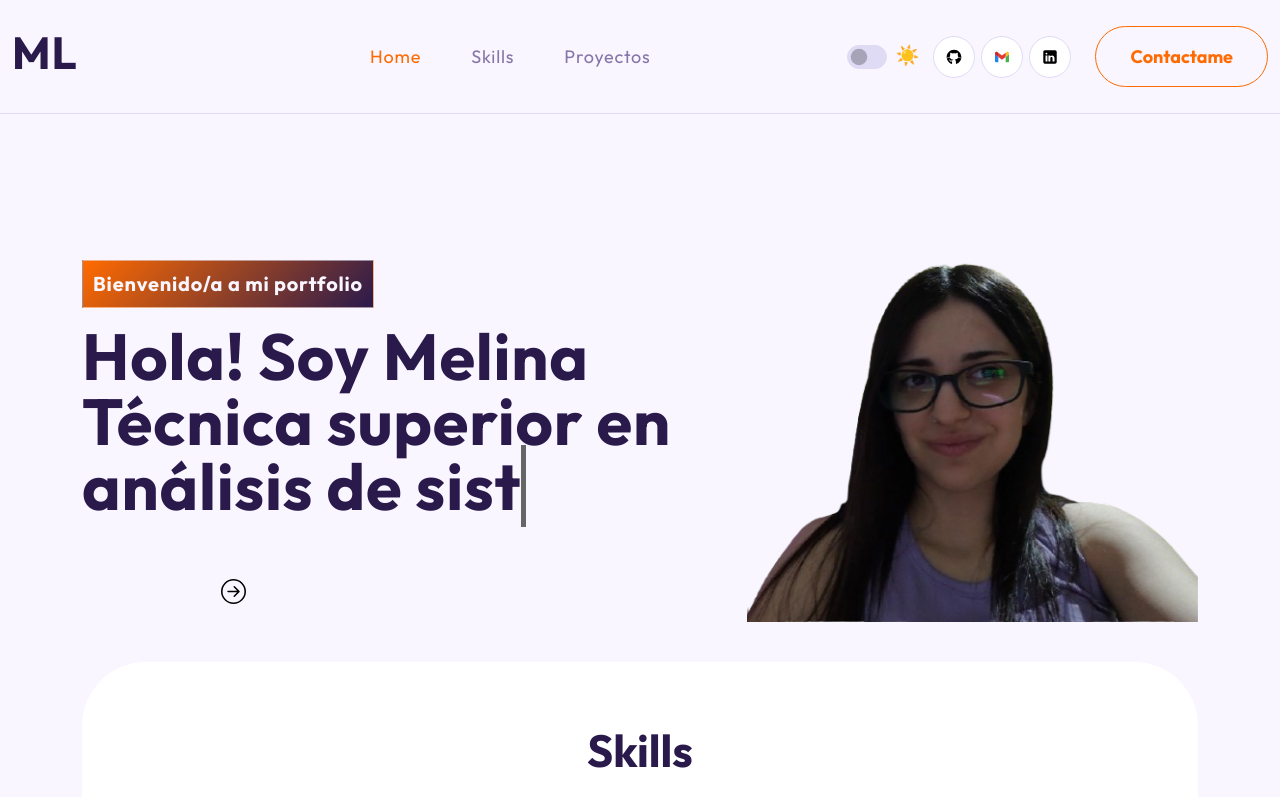
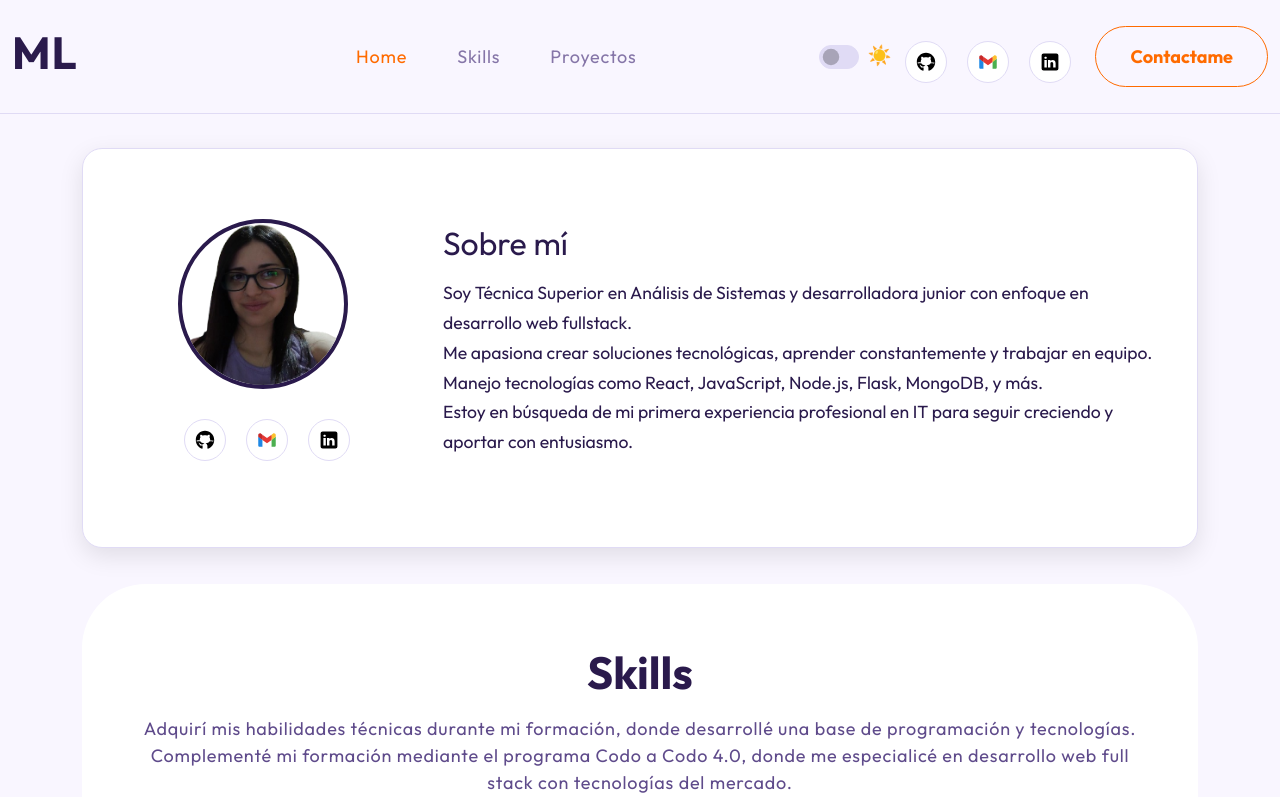
Before and after one commit to melinalarramendy/porfolio, a React (Create React App) app: page / in a window 1280 px wide. Shown: the top 797 px of the page. Built offline with nearby package versions, Linux system fonts and the light colour scheme.

Commit message:
Cambie la estetica del banner.

```diff
--- a/src/App.css
+++ b/src/App.css
@@ -66,7 +66,9 @@ html {
   scroll-padding-top: 75px;
 }
 
+
 body {
+  margin-top: 100px;
   font-weight: 400;
   overflow-x: hidden;
   position: relative;
@@ -366,7 +368,6 @@ nav.navbar .navbar-toggler[aria-expanded="true"] .navbar-toggler-icon {
 .vvd::before {
   content: "";
   background: var(--primary);
-  /* Fondo naranja */
   width: 0%;
   height: 100%;
   position: absolute;
@@ -494,79 +495,141 @@ nav.navbar .navbar-toggler[aria-expanded="true"] .navbar-toggler-icon:after {
 
 /************ Banner ************/
 .banner {
-  margin-top: 0;
-  padding: 260px 0 100px 0;
-  background-position: top center;
-  background-size: cover;
-  background-repeat: no-repeat;
+  padding: 60px 0;
+  background-color: var(--background);
 }
 
-.banner .tagline {
-  font-weight: 700;
-  letter-spacing: 0.8px;
-  padding: 8px 10px;
-  background: linear-gradient(135deg, var(--primary) 0%, var(--on-background) 100%);
-  color: var(--background);
-  border: 1px solid rgba(255, 255, 255, 0.5);
-  font-size: 20px;
-  margin-bottom: 16px;
-  display: inline-block;
+.profile-card-container {
+  background-color: var(--surface);
+  border: 1px solid var(--outline);
+  border-radius: 20px;
+  box-shadow: 0px 8px 24px rgba(0, 0, 0, 0.1);
+  padding: 30px;
+  animation: fadeSlideUp 1s ease-out both;
 }
 
-.banner h1 {
-  font-size: 65px;
-  font-weight: 700;
-  letter-spacing: 0.8px;
-  line-height: 1;
-  margin-bottom: 20px;
-  display: block;
-}
-
-.banner p {
-  color: var(--color-text-secondary);
-  font-size: 18px;
-  letter-spacing: 0.8px;
-  line-height: 1.5em;
-  width: 96%;
-}
-
-.banner button {
-  color: var(--background);
-  font-weight: 700;
-  font-size: 20px;
-  margin-top: 60px;
-  letter-spacing: 0.8px;
+.card-inner {
   display: flex;
+  flex-direction: row;
+  gap: 30px;
+  flex-wrap: wrap;
   align-items: center;
 }
 
-.banner button svg {
-  font-size: 25px;
-  margin-left: 10px;
-  transition: 0.3s ease-in-out;
-  line-height: 1;
+.profile-left {
+  flex: 1;
+  min-width: 250px;
+  max-width: 300px;
+  text-align: center;
 }
 
-.banner button:hover svg {
-  margin-left: 25px;
+.profile-image img {
+  width: 170px;
+  height: 170px;
+  object-fit: cover;
+  border-radius: 50%;
+  border: 4px solid var(--color-text-primary);
+  margin-bottom: 20px;
 }
 
-@keyframes updown {
-  0% {
-    transform: translateY(-20px);
+.social-icon {
+  display: flex;
+  justify-content: center;
+  gap: 14px;
+  margin-top: 10px;
+}
+
+.social-icon a {
+  width: 42px;
+  height: 42px;
+  background: var(--surface);
+  border: 1px solid var(--outline);
+  display: inline-flex;
+  border-radius: 50%;
+  align-items: center;
+  justify-content: center;
+  position: relative;
+  overflow: hidden;
+  transition: background 0.3s ease-in-out;
+}
+
+.social-icon a:hover {
+  background: var(--primary);
+}
+
+.social-icon a::before {
+  content: "";
+  width: 100%;
+  height: 100%;
+  position: absolute;
+  background-color: var(--primary);
+  border-radius: 50%;
+  transform: scale(0);
+  transition: transform 0.5s ease-in-out;
+  z-index: 0;
+}
+
+.social-icon a:hover::before {
+  transform: scale(1);
+}
+
+.social-icon a img {
+  width: 20px;
+  height: 20px;
+  z-index: 1;
+  transition: 0.5s ease-in-out;
+}
+
+.social-icon a:hover img {
+  filter: brightness(0) saturate(100%) invert(100%) sepia(0%) saturate(7500%) hue-rotate(209deg) brightness(110%) contrast(105%);
+}
+
+
+.profile-right {
+  flex: 2;
+  min-width: 300px;
+}
+
+.profile-right h2 {
+  font-family: 'Paytone One', sans-serif;
+  color: var(--on-background);
+  margin-bottom: 15px;
+}
+
+.profile-right p {
+  font-family: 'Outfit', sans-serif;
+  font-size: 1.1rem;
+  line-height: 1.7;
+  color: var(--on-background);
+
+}
+
+@media (min-width: 992px) {
+  .profile-left {
+    padding-top: 40px;
+    padding-bottom: 40px;
   }
-
-  50% {
-    transform: translateY(20px);
-  }
-
-  100% {
-    transform: translateY(-20px);
+  .profile-card-container {
+    min-height: 400px;
   }
 }
 
-.txt-rotate>.wrap {
-  border-right: 0.08em solid #666;
+@media (max-width: 767px) {
+  .card-inner {
+    flex-direction: column;
+    align-items: center;
+    text-align: center;
+  }
+
+  .profile-left {
+    padding-top: 20px;
+    padding-bottom: 20px;
+  }
+
+  .profile-right {
+    text-align: left;
+    padding-top: 10px;
+  }
 }
 
 /************ Skills ************/
@@ -1092,3 +1155,14 @@ nav.navbar .navbar-toggler[aria-expanded="true"] .navbar-toggler-icon:after {
 .contact form button:hover::before {
   width: 100%;
 }
+
+@keyframes fadeSlideUp {
+  from {
+    opacity: 0;
+    transform: translateY(40px);
+  }
+  to {
+    opacity: 1;
+    transform: translateY(0);
+  }
+}
--- a/src/components/Banner.js
+++ b/src/components/Banner.js
@@ -1,80 +1,43 @@
-import { useState, useEffect, useCallback } from 'react';
-import { ArrowRightCircle } from 'react-bootstrap-icons';
-import { Container, Row, Col } from "react-bootstrap";
-import 'animate.css';
-import bannerIMG from '../assets/img/bannerIMG.png';
-import TrackVisibility from 'react-on-screen';
+import { Container } from "react-bootstrap";
+import profileIMG from '../assets/img/bannerIMG.png';
+import iconogithub from '../assets/img/icono-github.svg';
+import iconogmail from '../assets/img/icono-gmail.svg';
+import iconolinkedin from '../assets/img/icono-linkedin.svg';
 
 export const Banner = () => {
-  const [loopNum, setLoopNum] = useState(0);
-  const [isDeleting, setIsDeleting] = useState(false);
-  const [text, setText] = useState('');
-  const [delta, setDelta] = useState(200 - Math.random() * 50);
-  const [index, setIndex] = useState(1);
-  const toRotate = ["Técnica superior en análisis de sistemas", "Desarrolladora"];
-  const period = 1500;
+  return (
+    <section className="banner my-5 py-5" id="home">
+      <Container>
+        <div className="profile-card-container">
+          <div className="card-inner">
+            <div className="profile-left">
+              <div className="profile-image">
+                <img src={profileIMG} alt="Perfil Melina" />
+              </div>
+              <div className="social-icon">
+                <a href="https://github.com/melinalarramendy" target="_blank" rel="noreferrer">
+                  <img src={iconogithub} alt="GitHub" />
+                </a>
+                <a href="mailto:melinalarramendy@gmail.com">
+                  <img src={iconogmail} alt="Gmail" />
+                </a>
+                <a href="https://linkedin.com/in/melina-larramendy-60340522b" target="_blank" rel="noreferrer">
+                  <img src={iconolinkedin} alt="LinkedIn" />
+                </a>
+              </div>
+            </div>
 
-  useEffect(() => {
-    let ticker = setInterval(() => {
-      tick();
-    }, delta);
-
-    return () => { clearInterval(ticker) };
-  }, [text])
-
-  const tick = () => {
-    let i = loopNum % toRotate.length;
-    let fullText = toRotate[i];
-    let updatedText = isDeleting ? fullText.substring(0, text.length - 1) : fullText.substring(0, text.length + 1);
-
-    setText(updatedText);
-
-    if (isDeleting) {
-      setDelta(prevDelta => prevDelta / 2);
-    }
-
-    if (!isDeleting && updatedText === fullText) {
-      setIsDeleting(true);
-      setIndex(prevIndex => prevIndex - 1);
-      setDelta(period);
-    } else if (isDeleting && updatedText === '') {
-      setIsDeleting(false);
-      setLoopNum(loopNum + 1);
-      setIndex(1);
-      setDelta(500);
-    } else {
-      setIndex(prevIndex => prevIndex + 1);
-    }
-  }
-
-  return (
-    <section className="banner" id="home">
-      <Container>
-        <Row className="aligh-items-center">
-          <Col xs={12} md={6} xl={7}>
-            <TrackVisibility>
-              {({ isVisible }) =>
-                <div className={isVisible ? "animate__animated animate__fadeIn" : ""}>
-                  <span className="tagline">Bienvenido/a a mi portfolio</span>
-                  <h1>{`Hola! Soy Melina`} <span className="txt-rotate" dataPeriod="1000" data-rotate='[ "Técnica superior en análisis de sistemas", "Desarrolladora"]'><span className="wrap">{text}</span></span></h1>
-                  <p></p>
-                  <button onClick={() => window.location.href = '#connect'}>
-                    Conectemos! <ArrowRightCircle size={25} />
-                  </button>
-                </div>}
-            </TrackVisibility>
-          </Col>
-          <Col xs={12} md={6} xl={5}>
-            <TrackVisibility>
-              {({ isVisible }) =>
-                <div className={isVisible ? "animate__animated animate__zoomIn" : ""}>
-                  <img src={bannerIMG} alt="Mi imagen" />
-                </div>}
-            </TrackVisibility>
-          </Col>
-        </Row>
+            <div className="profile-right">
+              <h2>Sobre mí</h2>
+              <p>
+                Soy Técnica Superior en Análisis de Sistemas y desarrolladora junior con enfoque en desarrollo web fullstack.</p>
+              <p>Me apasiona crear soluciones tecnológicas, aprender constantemente y trabajar en equipo.</p>
+              <p>Manejo tecnologías como React, JavaScript, Node.js, Flask, MongoDB, y más.</p>
+              <p>Estoy en búsqueda de mi primera experiencia profesional en IT para seguir creciendo y aportar con entusiasmo.</p>
+            </div>
+          </div>
+        </div>
       </Container>
     </section>
-  )
-
-}
+  );
+};
--- a/src/components/Nav-bar.js
+++ b/src/components/Nav-bar.js
@@ -46,7 +46,7 @@ export const NavBar = () => {
     };
 
     return (
-        <Navbar expand="md" className={`justify-content-between ${scrolled ? "scrolled" : ""}`}>
+        <Navbar expand="lg" className={`justify-content-between ${scrolled ? "scrolled" : ""}`}>
             <Container fluid>
                 <Navbar.Brand href="#home" className="me-5">
                     <h4>ML</h4>
```
Also changed, not shown: src/assets/img/loginMERN.png, src/assets/img/porfolio.png.
